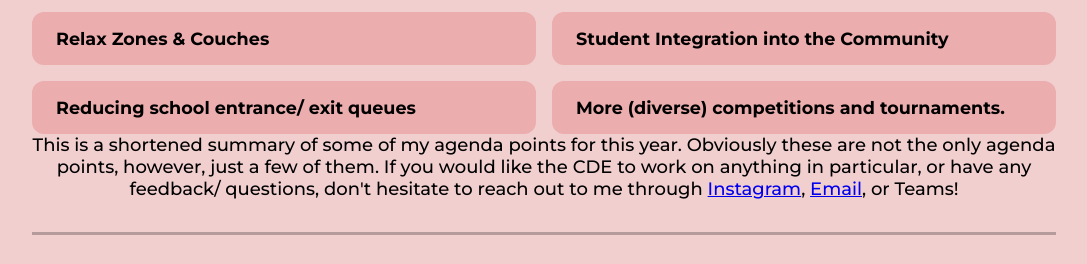
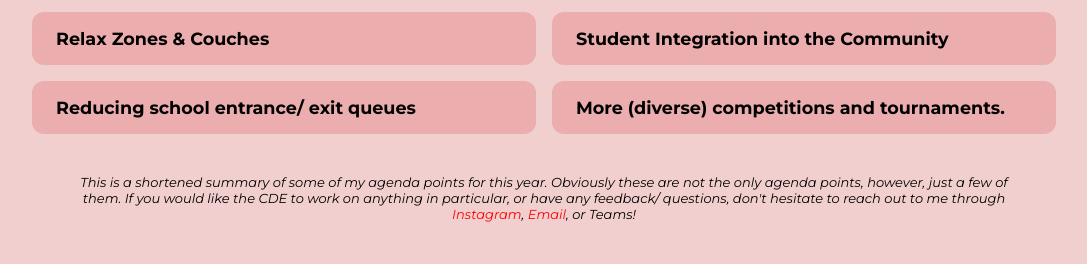
Before and after one commit to raivokleijsen/raivokleijsen.github.io, a plain HTML site: page index.html in a window 1280 px wide. Shown: the part 960-1224 px from the top of the page, without its empty margins (96-1183 px from the left). Drawn offline with Linux system fonts and the light colour scheme; grey boxes are pictures that could not be loaded.

Commit message:
Update style.css

```diff
--- a/style.css
+++ b/style.css
@@ -9,6 +9,7 @@
     margin: 0;
     padding: 0;
     box-sizing: content-box;
+
 }
 
 body {
@@ -198,4 +199,14 @@ section:last-child {
     height: 2rem;
 }
 
+.Disclaimer {
+    font-size: small;
+    margin: 5vh;
+    font-style: italic;
+}
+
+a{
+    text-decoration: none;
+    color: red;
+}
 /** bruh**/
```
